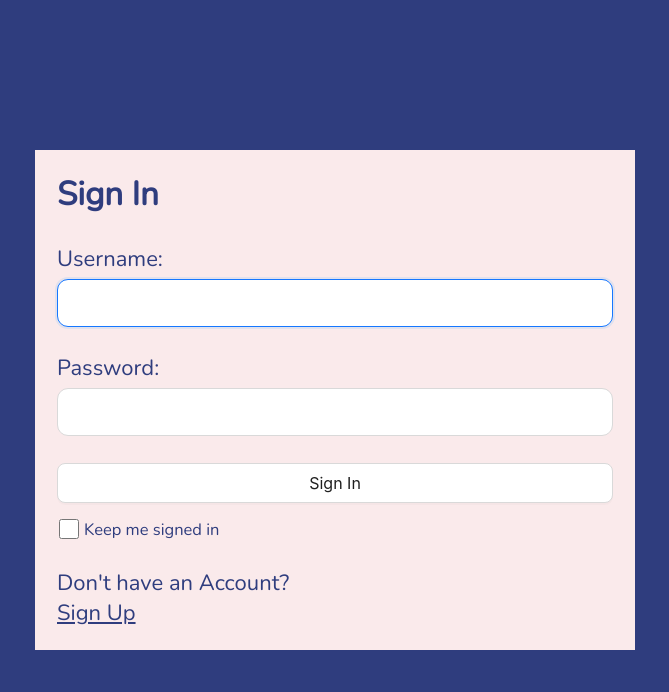
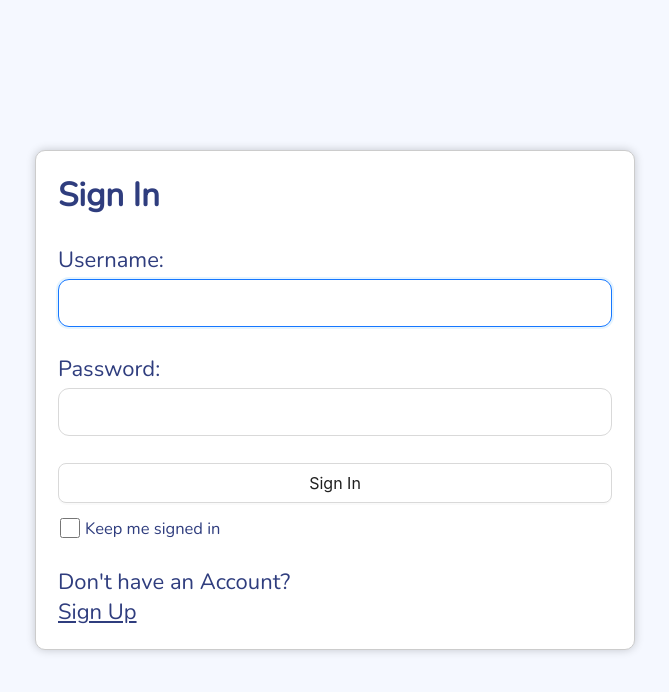
Before and after one commit to munnigel/react-node-loginAuth, a React (Create React App) app in the folder react_login/: page /login in a window 1280 px wide. Shown: the top 692 px of the page, without its empty margins (305-974 px from the left). Built offline with nearby package versions, Linux system fonts and the light colour scheme; what @fvilers/disable-react-devtools would draw is missing.

Commit message:
Added styling for upload page

```diff
--- a/react_login/src/components/Upload.js
+++ b/react_login/src/components/Upload.js
@@ -1,7 +1,7 @@
 import React, { useState } from 'react';
 import { Link } from "react-router-dom";
 import useAxiosPrivate from "../hooks/useAxiosPrivate";
-import { Upload as AntUpload, Button, message, Modal, Space, Spin } from 'antd';
+import { Upload as AntUpload, Button, message, Modal, Space, Spin, Steps } from 'antd';
 import { InboxOutlined, DeleteOutlined } from '@ant-design/icons';
 
 const { Dragger } = AntUpload;
@@ -14,6 +14,24 @@ const Upload = () => {
     const [previewVisible, setPreviewVisible] = useState(false);
     const [previewImage, setPreviewImage] = useState('');
     const [uploadProgress, setUploadProgress] = useState(0);
+    const [current, setCurrent] = useState(0);
+
+    const steps = [
+        {
+            title: 'Select images',
+        },
+        {
+            title: 'Preview Images',
+        },
+        {
+            title: 'Done',
+        },
+    ];
+
+    const items = steps.map((item) => ({
+        key: item.title,
+        title: item.title,
+    }));
 
     // delay is used to retry the upload if the token expired and /refresh happened
     const delay = (ms) => new Promise(resolve => setTimeout(resolve, ms));
@@ -21,6 +39,7 @@ const Upload = () => {
     // keep track of all the files that are being uploaded
     const handleFileChange = info => {
         let fileList = [...info.fileList];
+        setCurrent(1);
         setFileList(fileList);
     };
 
@@ -28,6 +47,9 @@ const Upload = () => {
     const handleRemove = (fileToRemove) => {
         const updatedFileList = fileList.filter(file => file.uid !== fileToRemove.uid);
         setFileList(updatedFileList);
+        if (updatedFileList.length === 0) {
+            setCurrent(0);
+        }
     };
 
 
@@ -53,7 +75,7 @@ const Upload = () => {
             message.error("Please select files before uploading.");
             return;
         }
-
+        setCurrent(2);
         const formData = new FormData();
         fileList.forEach((fileItem, index) => {
             formData.append(`file`, fileItem.originFileObj);
@@ -99,6 +121,7 @@ const Upload = () => {
 
     return (
         <section>
+        <Steps size='small' current={current} items={items} style={{marginBottom: '5%'}}/>
         <div>
             <Dragger
                 fileList={fileList}
--- a/react_login/src/index.css
+++ b/react_login/src/index.css
@@ -14,7 +14,7 @@ html {
 
 body {
     min-height: 100vh;
-    background-color: #2F3D7E;
+    background-color: #F5F8FF;
 }
 
 .App {
@@ -34,7 +34,15 @@ section {
     flex-direction: column;
     justify-content: flex-start;
     padding: 1rem;
-    background-color: #FAEAEB;
+    background-color: #FFF;
+    /* Rounded corners */
+    border-radius: 10px;
+
+    /* Thin border line */
+    border: 1px solid #ccc;
+
+    /* Shadows evenly from all directions */
+    box-shadow: 0px 0px 10px rgba(0, 0, 0, 0.2);
 }
 
 form {
```
